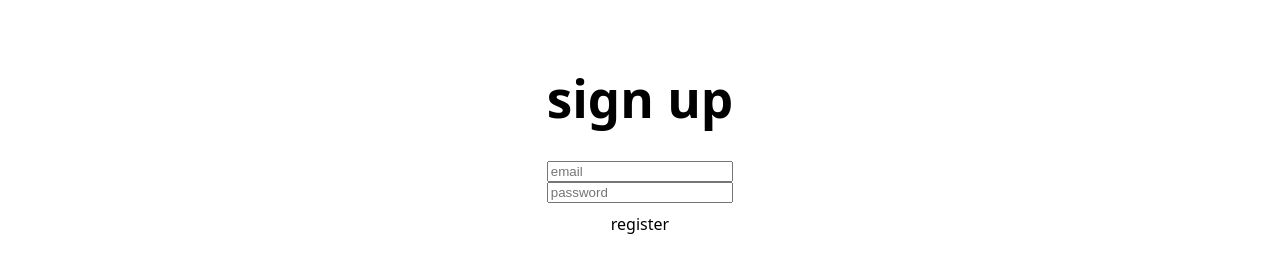
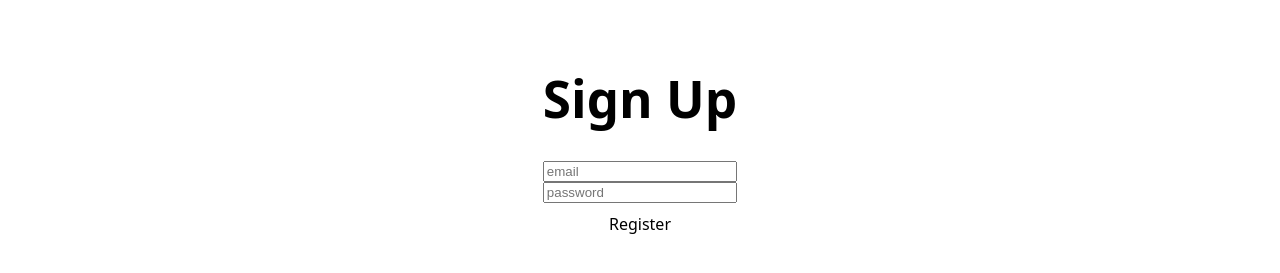
Before and after one commit to msavoiu/CPSC-362-Group-Project-Activity-1, a React (Vite) app in the folder react-app/: page /register in a window 1280 px wide. Shown: the part 259-532 px from the top of the page. Built offline with nearby package versions, Linux system fonts and the light colour scheme.

Commit message:
fix text case in login and register forms

```diff
--- a/react-app/src/components/loginform.jsx
+++ b/react-app/src/components/loginform.jsx
@@ -48,7 +48,7 @@ function LoginForm() {
     return (
         <>
             <form className="user-form" onSubmit={onSubmit}>
-                <h1>sign in</h1>
+                <h1>Sign In</h1>
                 <input
                     type="email"
                     name="email"
@@ -67,10 +67,10 @@ function LoginForm() {
                 />
                 { !validLogin &&
                     <p>
-                        email and/or password is incorrect.
+                        Email and/or password is incorrect.
                     </p>
                 }
-                <button className="button">login</button>
+                <button className="button">Login</button>
             </form>
         </>
     );
--- a/react-app/src/components/registerform.jsx
+++ b/react-app/src/components/registerform.jsx
@@ -49,7 +49,7 @@ function RegisterForm() {
     return (
         <>
             <form className="user-form" onSubmit={onSubmit}>
-                <h1>sign up</h1>
+                <h1>Sign Up</h1>
                 <input
                     type="email"
                     placeholder="email"
@@ -66,10 +66,10 @@ function RegisterForm() {
                 />
                 { !validRegister &&
                     <p>
-                        email is already in use. please choose a different one.
+                        Email is already in use. Please choose a different one.
                     </p>
                 }
-                <button className="button">register</button>
+                <button className="button">Register</button>
             </form>
         </>
     );
```
